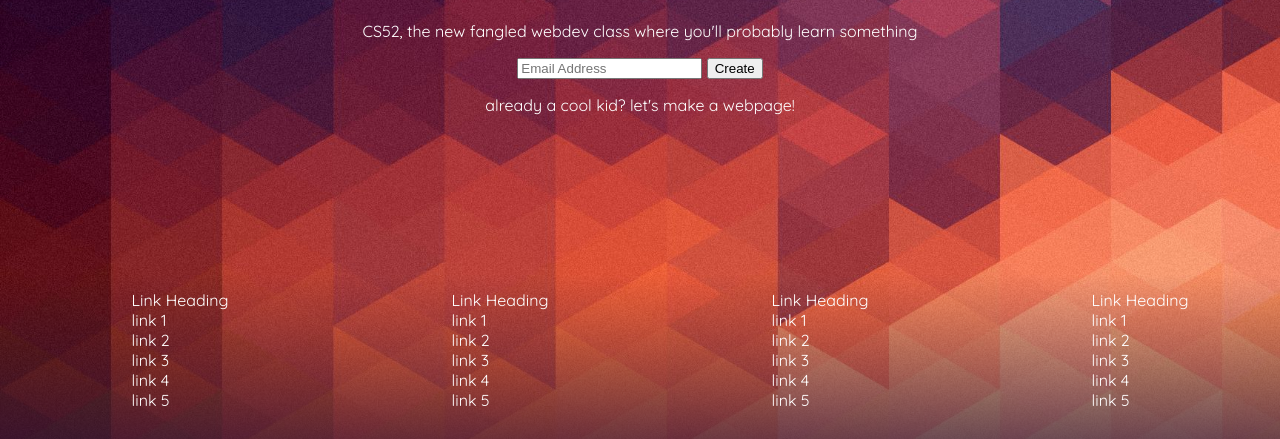
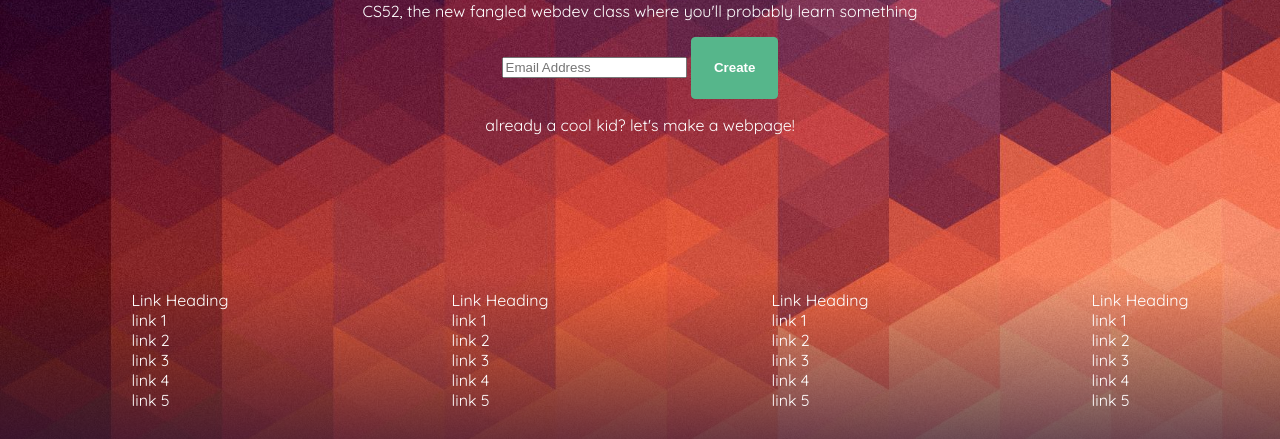
Before and after one commit to jonathanduvan/jondgonzalez-landing-page, a plain HTML site: page index.html in a window 1280 px wide. Shown: the part 282-721 px from the top of the page. Drawn offline with Linux system fonts and the light colour scheme.

Commit message:
more div

```diff
--- a/style.css
+++ b/style.css
@@ -60,7 +60,7 @@ h1 {
   flex: 1;
 }
 
-.center-item .button  {
+.center-item button  {
   display: inline-block;
 
     font-weight: 700;
```
